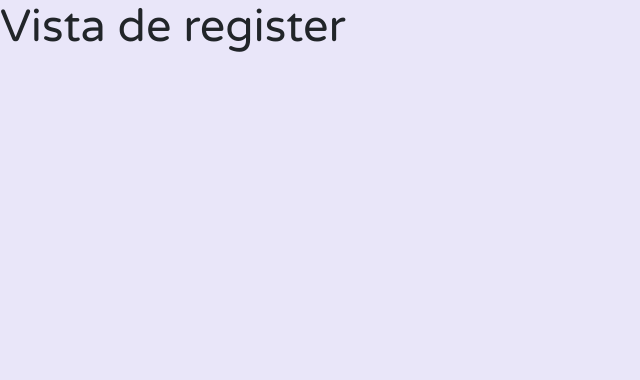
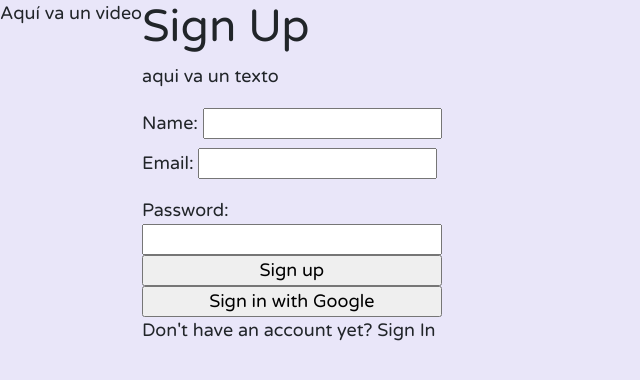
Before and after one commit to lindalopezc/LIM017-notes, a React (Create React App) app: page /register in a window 1280 px wide. Shown: the top 380 px of the page, without its empty margins (0-640 px from the left). Built offline with nearby package versions, Linux system fonts and the light colour scheme.

Commit message:
control register component with react-hook

```diff
--- a/src/components/Register.jsx
+++ b/src/components/Register.jsx
@@ -1,9 +1,27 @@
 import React from 'react';
+import { useForm } from 'react-hook-form';
 
 const Register = () => {
+    const { register,handleSubmit } = useForm();
+    const onSubmit = (data) => {
+        console.log(typeof data);
+    }
     return (
-        <div>
-            <h1>Vista de register</h1>
+      <div className='register d-flex'>
+        <div>Aquí va un video </div>
+          <div>
+              <form onSubmit = {handleSubmit(onSubmit)} className='d-flex flex-column'>
+                <h1>Sign Up</h1>
+                <p>aqui va un texto</p>
+								<label htmlFor="userName">Name: <input type="text" id="userName" {...register("userName")}/></label>
+                <label htmlFor="email">Email: <input type="text" id="email" {...register("email")}/></label>
+                <label htmlFor="password"/>Password:
+                <input type="password" id="password" {...register("password")}/>
+                <input type="submit" value="Sign up"/>
+                <input type="button" value="Sign in with Google"/>
+                <p>Don't have an account yet? <span>Sign In</span></p>
+              </form>
+          </div>
         </div>
     );
 }
```
